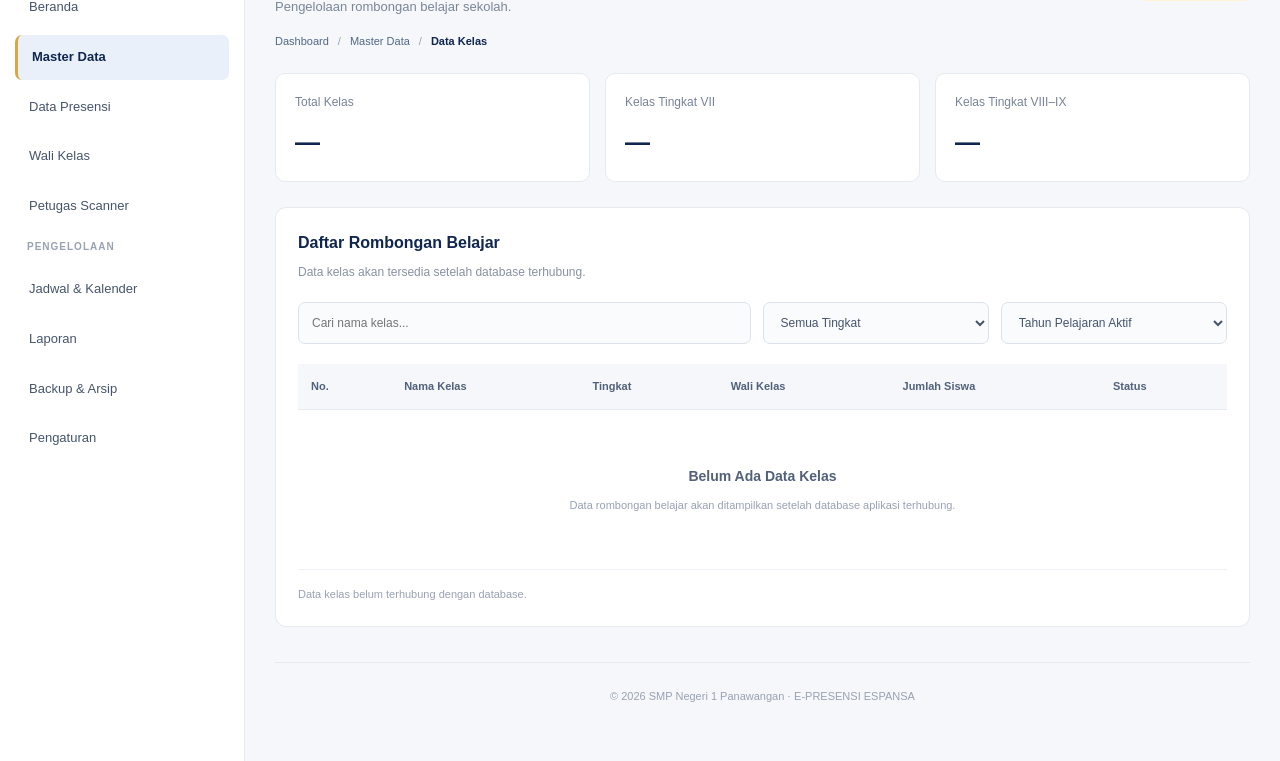
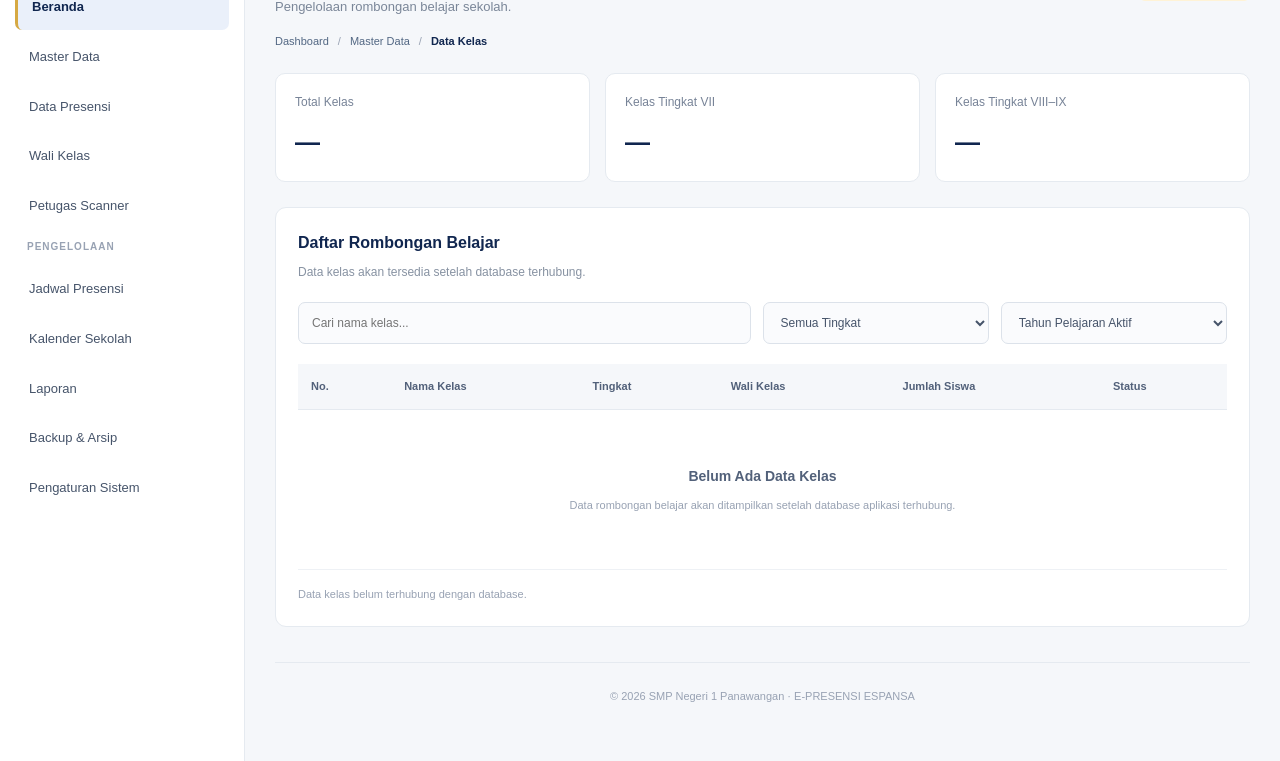
Before and after one commit to espansa-coder/E-PRESENSI-ESPANSA-WEB, a plain HTML site: page data-kelas.html in a window 1280 px wide. Shown: the part 158-919 px from the top of the page. Drawn offline with Linux system fonts and the light colour scheme.

Commit message:
Update data-kelas.html

```diff
--- a/data-kelas.html
+++ b/data-kelas.html
@@ -31,17 +31,19 @@
 
     <aside class="dashboard-sidebar">
       <p class="sidebar-title">MENU UTAMA</p>
-      <a href="dashboard.html" class="menu-item">Beranda</a>
-      <a href="master-data.html" class="menu-item active">Master Data</a>
-      <a href="dashboard.html#presensi" class="menu-item">Data Presensi</a>
-      <a href="dashboard.html#wali-kelas" class="menu-item">Wali Kelas</a>
-      <a href="dashboard.html#petugas" class="menu-item">Petugas Scanner</a>
+      <a href="dashboard.html" class="menu-item active">Beranda</a>
+      <a href="master-data.html" class="menu-item">Master Data</a>
+      <a href="data-presensi.html" class="menu-item">Data Presensi</a>
+      <a href="wali-kelas.html" class="menu-item">Wali Kelas</a>
+      <a href="petugas-scanner.html" class="menu-item">Petugas Scanner</a>
 
       <p class="sidebar-title">PENGELOLAAN</p>
-      <a href="dashboard.html#jadwal" class="menu-item">Jadwal & Kalender</a>
-      <a href="dashboard.html#laporan" class="menu-item">Laporan</a>
-      <a href="dashboard.html#arsip" class="menu-item">Backup & Arsip</a>
-      <a href="dashboard.html#pengaturan" class="menu-item">Pengaturan</a>
+
+      <a href="jadwal-presensi.html" class="menu-item">Jadwal Presensi</a>
+      <a href="kalender-sekolah.html" class="menu-item">Kalender Sekolah</a>
+      <a href="laporan.html" class="menu-item">Laporan</a>
+      <a href="backup-arsip.html" class="menu-item">Backup & Arsip</a>
+      <a href="pengaturan.html" class="menu-item">Pengaturan Sistem</a>
     </aside>
 
     <main class="dashboard-content">
```
